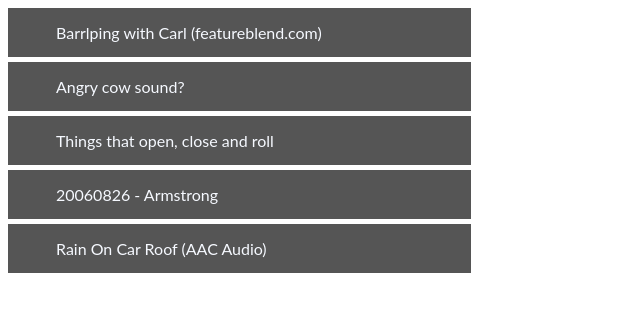
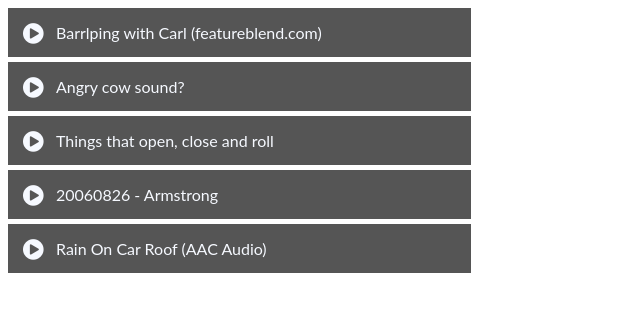
Before and after one commit to aravindanve/umlaut-audio-embed, a plain HTML site: page sm2-inline/index.html in a window 1280 px wide. Shown: the whole page, without its empty margins (0-640 px from the left). Drawn offline with Linux system fonts and the light colour scheme.

Commit message:
moved pseudo-elements after pseudo-classes in sm2-inline stylesheet

```diff
--- a/sm2-inline/sm2-inline.css
+++ b/sm2-inline/sm2-inline.css
@@ -68,10 +68,10 @@ ul.sm2-inline li a.sm2_link {
 }
 
 ul.sm2-inline li a:before,
-ul.sm2-inline li a.sm2_paused:before:hover,
-ul.sm2-inline li a.sm2_link:before:hover,
+ul.sm2-inline li a.sm2_paused:hover:before,
+ul.sm2-inline li a.sm2_link:hover:before,
 ul.sm2-inline li a.sm2_playing:before,
-ul.sm2-inline li a.sm2_playing:before:hover {
+ul.sm2-inline li a.sm2_playing:hover:before {
     font-family: FontAwesome;
     margin-right: 15px;
     font-size: 1.5em;
@@ -83,13 +83,13 @@ ul.sm2-inline li a.sm2_playing:before:hover {
 }
 
 ul.sm2-inline li a:before,
-ul.sm2-inline li a.sm2_paused:before:hover,
-ul.sm2-inline li a.sm2_link:before:hover {
+ul.sm2-inline li a.sm2_paused:hover:before,
+ul.sm2-inline li a.sm2_link:hover:before {
     content: '\f144';
 }
 
 ul.sm2-inline li a.sm2_playing:before,
-ul.sm2-inline li a.sm2_playing:before:hover {
+ul.sm2-inline li a.sm2_playing:hover:before {
     content: '\f28b';
 }
 
```
